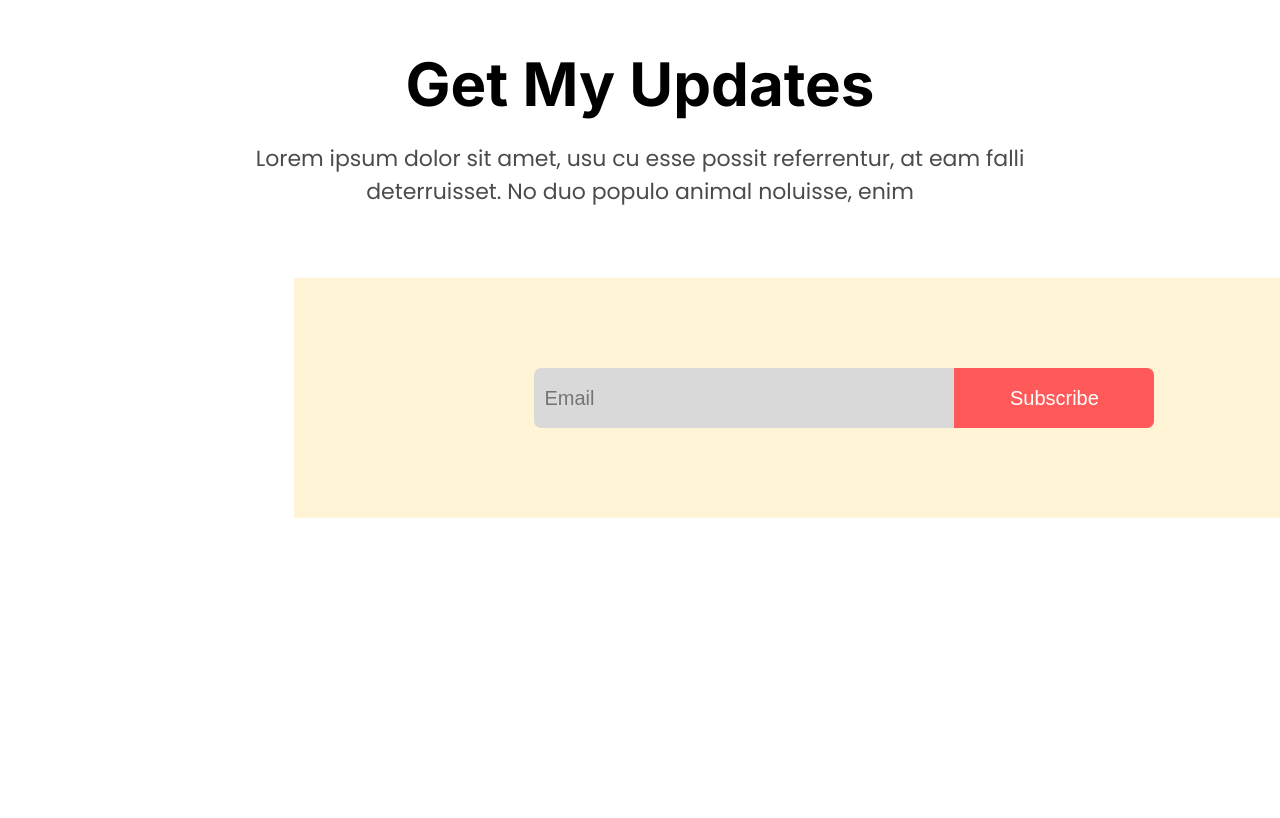
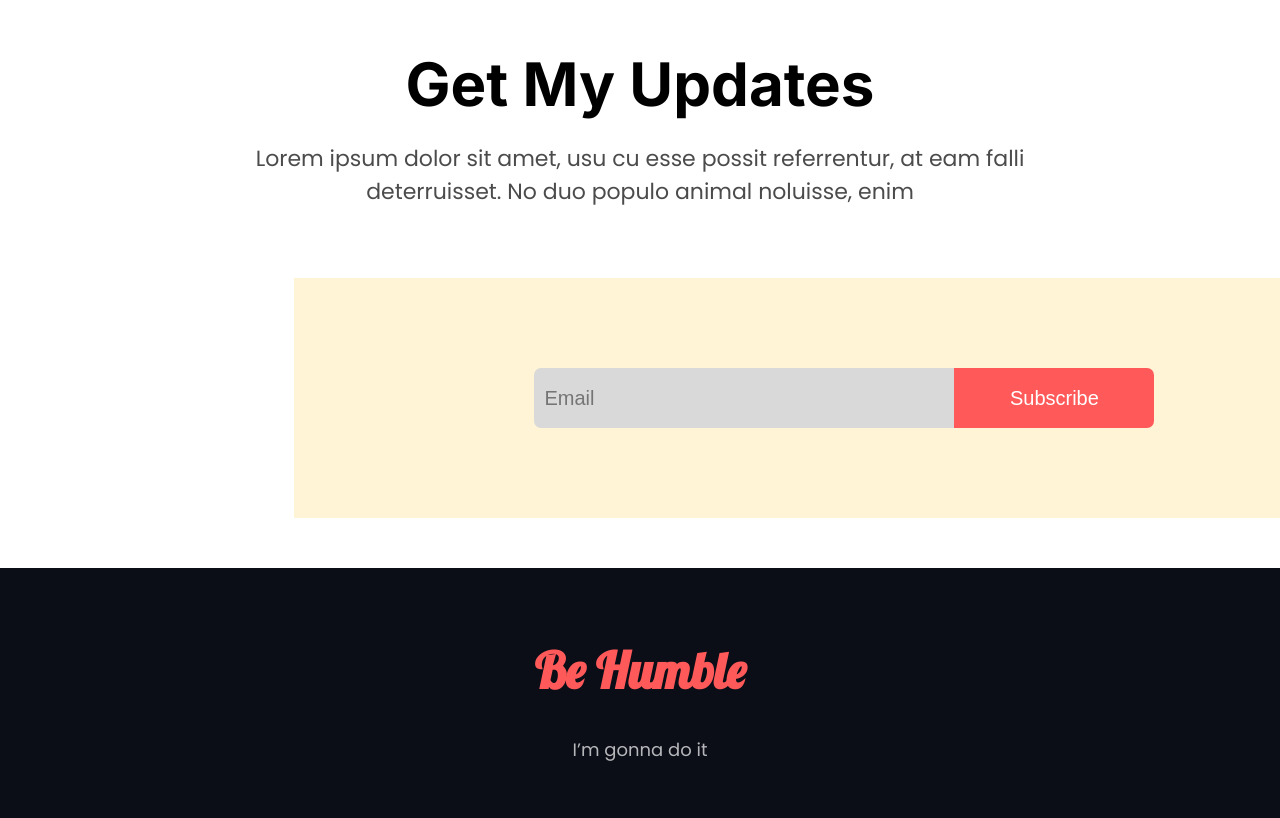
Before and after one commit to rohanhasan17/donate-today-repo, a plain HTML site: page index.html in a window 1280 px wide. Shown: the part 2653-3471 px from the top of the page. Before the commit the page ends 3221 px from the top, so only its background shows below. Drawn offline with Linux system fonts and the light colour scheme.

Commit message:
footer added

```diff
--- a/index.html
+++ b/index.html
@@ -20,6 +20,14 @@
     <link
         href="https://fonts.googleapis.com/css2?family=Inter:wght@700&family=Manrope:wght@200;400&family=Montserrat:wght@600&family=Poppins:wght@600&display=swap"
         rel="stylesheet">
+    <link rel="preconnect" href="https://fonts.googleapis.com">
+    <link rel="preconnect" href="https://fonts.gstatic.com" crossorigin>
+    <link
+        href="https://fonts.googleapis.com/css2?family=Inter:wght@700&family=Lobster&family=Manrope:wght@200;400&family=Montserrat:wght@600&family=Poppins:wght@600&display=swap"
+        rel="stylesheet">
+    <link rel="preconnect" href="https://fonts.googleapis.com">
+    <link rel="preconnect" href="https://fonts.gstatic.com" crossorigin>
+    <link href="https://fonts.googleapis.com/css2?family=Lobster&display=swap" rel="stylesheet">
     <title>Donate Today</title>
     <link rel="stylesheet" href="style.css">
 </head>
@@ -119,6 +127,13 @@
         </div>
     </section>
 
+    <footer>
+        <div>
+            <h1>Be Humble</h1>
+            <p>I’m gonna do it</p>
+        </div>
+    </footer>
+
 </body>
 
 </html>
--- a/style.css
+++ b/style.css
@@ -182,3 +182,27 @@ button {
     border-top-right-radius: 7px;
     border-bottom-right-radius: 7px;
 }
+
+footer {
+
+    height: 250px;
+    width: 100%;
+    background-color: #0B0D17;
+    color: white;
+    display: flex;
+    align-items: center;
+    justify-content: center;
+    text-align: center;
+}
+
+footer h1 {
+    color: #FF5959;
+    font-family: 'Lobster', cursive;
+    font-size: 50px;
+}
+
+footer p {
+    font-family: 'Poppins', sans-serif;
+    font-size: 18px;
+    opacity: 0.7;
+}
```
